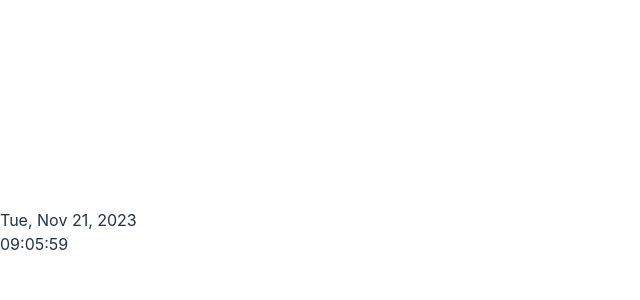
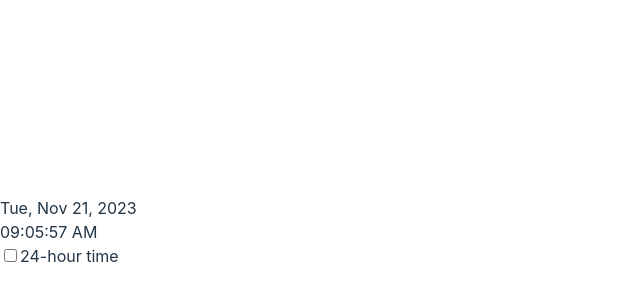
Before and after one commit to mechapear/clock-react, a React (Vite) app: page / in a window 1280 px wide. Shown: the part 168-468 px from the top of the page, without its empty margins (0-640 px from the left). Built offline with nearby package versions, Linux system fonts and the light colour scheme.

Commit message:
feat: add checkbox to toggle 24-hour format

```diff
--- a/src/App.tsx
+++ b/src/App.tsx
@@ -3,6 +3,7 @@ import { useEffect, useState } from 'react'
 
 export default function App() {
   const [date, setDate] = useState(new Date())
+  const [is24Hour, setIs24Hour] = useState(false)
 
   const day = date.toLocaleDateString(undefined, {
     weekday: 'short',
@@ -15,7 +16,7 @@ export default function App() {
     hour: '2-digit',
     minute: '2-digit',
     second: '2-digit',
-    hour12: false,
+    hour12: !is24Hour,
   })
 
   useEffect(() => {
@@ -23,12 +24,21 @@ export default function App() {
       setDate(new Date())
     }, 1000)
     return () => clearInterval(interval)
-  })
+  }, [])
 
   return (
     <>
       <div>{day}</div>
       <div>{time}</div>
+      <div>
+        <input
+          type="checkbox"
+          // set state from the latest value of is24Hour pasing function inside setIs24Hour
+          onChange={() => setIs24Hour((prevIs24Hour) => !prevIs24Hour)}
+          checked={is24Hour}
+        />
+        <label>24-hour time</label>
+      </div>
     </>
   )
 }
```
